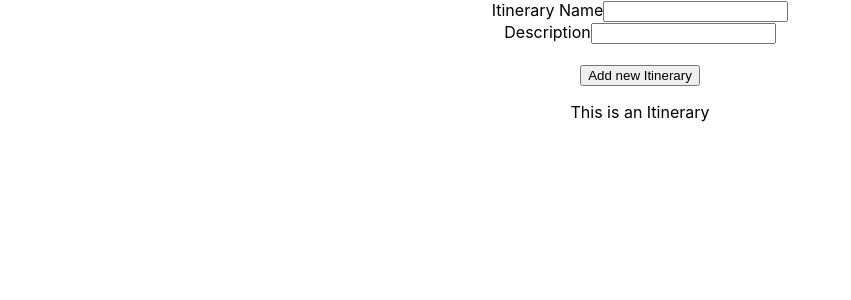
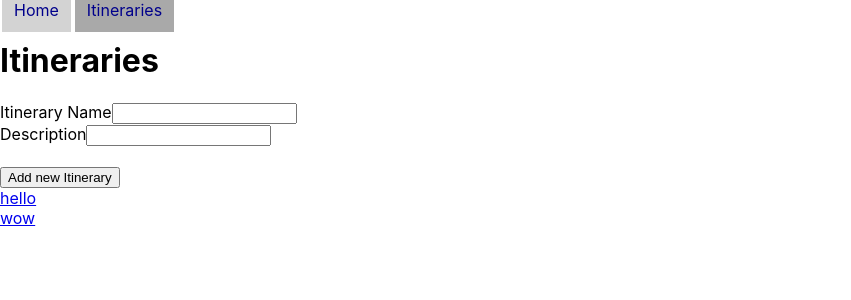
Before and after one commit to thekevinhuang/itinerarian, a React (Create React App) app: page /itineraries in a window 1280 px wide. Shown: the top 300 px of the page, without its empty margins (0-851 px from the left). Built offline with nearby package versions, Linux system fonts and the light colour scheme.

Commit message:
Added basic navigation/routing

```diff
--- a/package.json
+++ b/package.json
@@ -6,6 +6,7 @@
     "react": "^16.8.2",
     "react-dom": "^16.8.2",
     "react-redux": "^6.0.0",
+    "react-router-dom": "^4.3.1",
     "react-scripts": "2.1.5",
     "redux": "^4.0.1"
   },
--- a/src/App.js
+++ b/src/App.js
@@ -1,15 +1,54 @@
 import React, { Component } from 'react';
-import logo from './logo.svg';
+import {BrowserRouter as Router, Route, NavLink} from 'react-router-dom'
 import './App.css';
 
 import ItinerariesContainer from './containers/ItinerariesContainer'
+import ItineraryShow from './components/itineraries/ItineraryShow'
+
+
+const link={
+  width: '100px',
+  padding: '12px',
+  margin: '0 2px 2px',
+  background: 'lightgrey',
+  textDecoration: 'none',
+  color: 'darkblue'
+}
+
+const NavBar = () =>
+  <div>
+    <NavLink
+      to="/"
+      exact
+      style={link}
+      activeStyle={{
+        background: 'darkgrey'
+      }}
+      >Home</NavLink>
+      <NavLink
+      to="/itineraries"
+      exact
+      style={link}
+      activeStyle={{
+        background: 'darkgrey'
+      }}
+      >Itineraries</NavLink>
+  </div>
+
+
+const Home = () => <h1>Your Itineraries</h1>
 
 class App extends Component {
   render() {
     return (
-      <div className="App">
-        <ItinerariesContainer />
-      </div>
+      <Router>
+        <React.Fragment>
+          <NavBar />
+          <Route exact path="/" component={Home}/>
+          <Route exact path="/itineraries" render={(routerProps)=> <ItinerariesContainer {...routerProps}/>}/>
+          <Route path="/itineraries/:itineraryId" component={ItineraryShow}/>
+        </React.Fragment>
+      </Router>
     );
   }
 }
--- a/src/components/itineraries/Itineraries.js
+++ b/src/components/itineraries/Itineraries.js
@@ -3,10 +3,14 @@ import Itinerary from './Itinerary'
 
 export default class Itineraries extends Component {
 
+    renderItineraries = () => {
+        return this.props.itineraries.map((element, index)=> <Itinerary itinerary={element}/>)
+    }
+
     render () {
         return (
             <div>
-                <Itinerary/>
+                {this.renderItineraries()}
             </div>
         )
     }
--- a/src/components/itineraries/Itinerary.js
+++ b/src/components/itineraries/Itinerary.js
@@ -1,11 +1,13 @@
 import React, {Component} from 'react'
+import {Link} from 'react-router-dom'
+
 
 export default class Itinerary extends Component {
     render () {
         return (
-            <div>
-                <p>This is an Itinerary</p>
-            </div>
+            <React.Fragment>
+                <Link key={this.props.itinerary.id} to={`/itineraries/${this.props.itinerary.id}`}>{this.props.itinerary.name}</Link><br/>
+            </React.Fragment>
         )
     }
 }
--- /dev/null
+++ b/src/components/itineraries/ItineraryShow.js
@@ -0,0 +1,12 @@
+import React, {Component} from 'react'
+
+export default class ItineraryShow extends Component {
+    render() {
+        debugger
+        return(
+            <div>
+                <h1>This is a show!</h1>
+            </div>
+        )
+    }
+}
--- a/src/containers/ItinerariesContainer.js
+++ b/src/containers/ItinerariesContainer.js
@@ -2,12 +2,29 @@ import React, {Component} from 'react'
 import Itineraries from '../components/itineraries/Itineraries'
 import ItineraryNew from '../components/itineraries/ItineraryNew'
 
+let itineraries = [
+    {
+        id: '293',
+        name: 'hello',
+        description: 'hola'
+    },
+    {
+        id: '2019',
+        name: 'wow',
+        description: 'wee'
+    }
+]
+
 class ItinerariesContainer extends Component {
     render () {
+
         return (
             <div>
+                <h1>Itineraries</h1>
                 <ItineraryNew/>
-                <Itineraries/>
+                <Itineraries itineraries={itineraries}/>
+
+
             </div>
         )
     }
```
Also changed, not shown: 1 other file (tests, documents, lock files or other folders).
